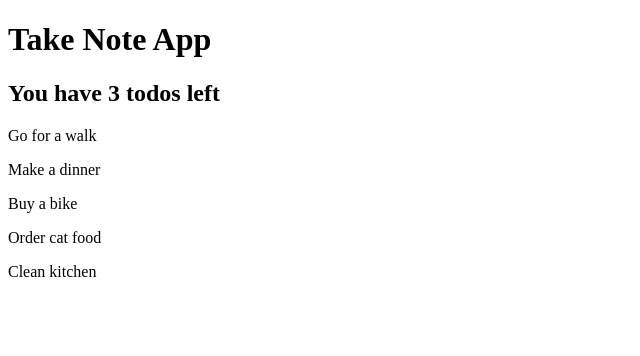
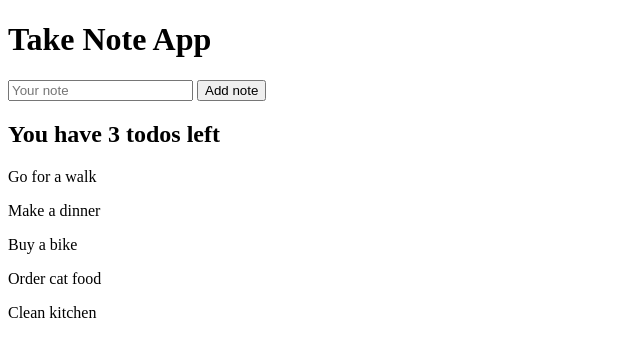
Before and after one commit to wzelichowski/to-do-app, a plain HTML site: page index.html in a window 1280 px wide. Shown: the whole page, without its empty margins (0-640 px from the left). Drawn offline with Linux system fonts and the light colour scheme.

Commit message:
Slightly change in code - add some classes and ids

```diff
--- a/index.html
+++ b/index.html
@@ -8,6 +8,8 @@
 </head>
 <body>
   <h1>Take Note App</h1>
+  <input id="add-text" type="text" placeholder="Your note">
+  <button id="add-note">Add note</button>
   <script src="app.js"></script>
 </body>
 </html>
```
